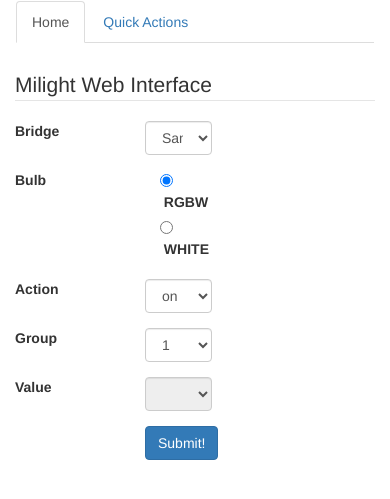
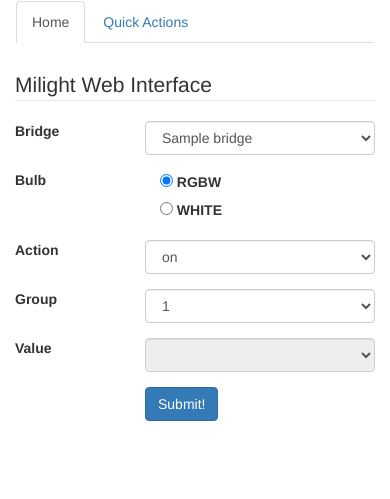
Before and after one commit to hanckmann/MiLight-Web, a Flask app: template app/templates/index.html in a window 390 px wide. Shown: the top 499 px of the page. Run offline with Flask 2, Linux system fonts and the light colour scheme; the template is opened without the code that fills it: most values are stand-ins (such as "Sample title", 1, 10 or a date in 2020); lists and menus that the app fills with data are empty; some libraries are stand-ins or nearby versions.

Commit message:
now looks good on the desktop, tablet, and mobile

```diff
--- a/app/static/style.css
+++ b/app/static/style.css
@@ -1,3 +1,16 @@
+/*
 input[type='range'].colorrange {
   background: linear-gradient(to right, white, violet, royalblue, lightskyblue, aqua, aquamarine, seagreen, green, limegreen, yellow, goldenrod, orange, red, pink, fuchsia, orchid, lavender, white);
 }
+*/
+
+.container-fluid {
+  margin-right: auto;
+  margin-left: auto;
+  max-width: 400px; /* or 950px */
+}
+
+.container{
+    max-width:400px;
+    margin:0 auto;/*make it centered*/
+}
--- a/app/templates/index.html
+++ b/app/templates/index.html
@@ -34,7 +34,7 @@
 
           <div class="form-group">
           <label class="col-xs-4 control-label" for="bridge">Bridge</label>
-          <div class="col-xs-3">
+          <div class="col-xs-8">
             <select id="bridge" name="bridge"  class="form-control">
             {% for bridge in bridges %}
             <option value="{{ bridge }}">{{ bridge }}</option>
@@ -45,11 +45,12 @@
 
           <div id="select-bulb" class="form-group">
             <label class="col-xs-4 control-label" for="bulb">Bulb</label>
-          <div class="col-xs-2">
-          <div class="col-sm-6">
+            <div class="col-xs-8">
+              <div class="col-sm-5">
                 <input type="radio" id="RGBW" name="bulb" value="RGBW" checked="checked"><label for="RGBW">&nbsp;RGBW</label>
               </div>
-          <div class="col-sm-6">
+              <div class="col-sm-2"></div>
+              <div class="col-sm-5">
                 <input type="radio" id="WHITE" name="bulb" value="WHITE"><label for="WHITE">&nbsp;WHITE</label>
               </div>
             </div>
@@ -57,7 +58,7 @@
 
           <div class="form-group">
           <label class="col-xs-4 control-label" for="action">Action</label>
-          <div class="col-xs-3">
+          <div class="col-xs-8">
             <select id="action" name="action"  class="form-control"1>
             </select>
           </div>
@@ -65,7 +66,7 @@
 
           <div class="form-group">
           <label class="col-xs-4 control-label" for="group">Group</label>
-          <div class="col-xs-3">
+          <div class="col-xs-8">
             <select id="group" name="group" class="form-control">
             <option value="1">1</option>
             <option value="2">2</option>
@@ -78,17 +79,17 @@
 
           <div id="num_value_div" class="form-group">
           <label class="col-xs-4 control-label" for="value">Value</label>
-          <div class="col-xs-3">
+          <div class="col-xs-8">
           <input id="num_value" name="no-value" placeholder="" class="form-control input-md" type="range" value="1" step="1" oninput="outputUpdate(value)">
           </div>
-          <div class="col-xs-1">
+          <div class="col-xs-8">
           <output for="num_value" id="set_value"></output>
           </div>
           </div>
 
           <div id="sel_value_div" class="form-group">
           <label class="col-xs-4 control-label" for="value">Value</label>
-          <div class="col-xs-3">
+          <div class="col-xs-8">
             <select id="sel_value" name="no-value" class="form-control">
             </select>
           </div>
@@ -96,7 +97,7 @@
 
           <div class="form-group">
           <label class="col-xs-4 control-label" for="submit"></label>
-          <div class="col-xs-3">
+          <div class="col-xs-8">
             <a href="javascript:submitForm();" class="btn btn-primary">Submit!</a>
           </div>
           </div>
@@ -109,16 +110,13 @@
 
       <!-- Quick-action tab, contains some quick-action functionality -->
       <div id="quickactions" class="tab-pane fade in">
-        <div class="col-xs-12">
-          <div class=col-sm-3>
+        <div class="col-xs-4">
             <label class="control-label col-xs-2" for="everythingOnOff">All lights</label>
           </div>
-          <div class=col-sm-3>
+          <div class="col-xs-8">
             <a href="javascript:everythingOn();" class="btn btn-primary col-xs-5">ON</a>
-            <div class="control-label col-xs-2">&nbsp;</div>
+            <div class="col-xs-2"></div>
             <a href="javascript:everythingOff();" class="btn btn-primary col-xs-5">OFF</a>
-          </div>
-          <div class=col-sm-6>
           </div>
         </div>
       </div>
```
Lines whose indentation alone changed are shown as unchanged.
